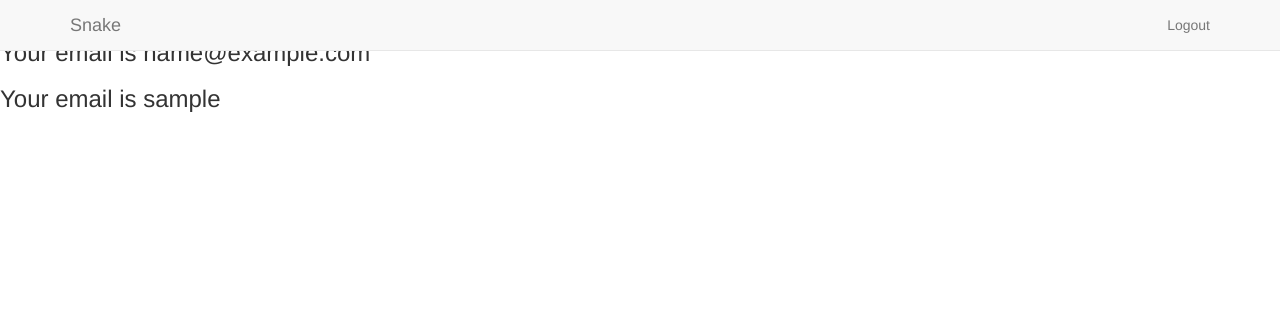
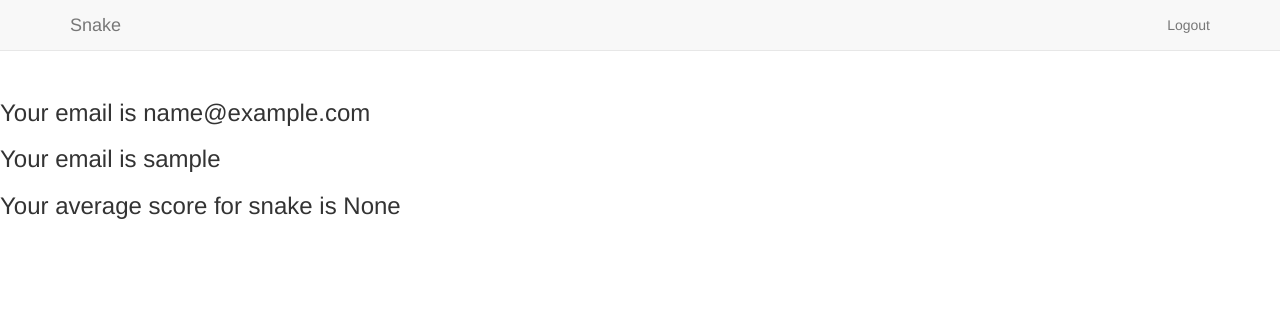
Before and after one commit to travis6888/snakeGame, a Django app: page /profile/ in a window 1280 px wide. Shown: the top 311 px of the page. Run offline with Django 3.2, Linux system fonts and the light colour scheme; the visitor is signed in with stand-in values (Sample User, id 1); data that the repository does not hold is empty; some libraries are stand-ins or nearby versions.

Commit message:
fourth slide

```diff
--- a/snake/models.py
+++ b/snake/models.py
@@ -14,3 +14,5 @@ class Score(models.Model):
 
     def __unicode__(self):
         return "{} {}".format(self.player, self.score)
+
+    # def get_high_score(self):
--- a/snake/templates/leaderboard.html
+++ b/snake/templates/leaderboard.html
@@ -14,6 +14,7 @@
         <li>
     <p>Player: {{ score.player }}</p>
     <p> Score: {{ score.score }}</p>
+        <p> Date {{ score.date }}</p>
 
     </li>
     {% endfor %}
--- a/snake/templates/profile.html
+++ b/snake/templates/profile.html
@@ -1,5 +1,19 @@
 {% extends 'base_template.html' %}
 {% block content %}
+    <br>
+        <br>
+    <br>
+    <br>
+
 <h3>Your email is {{ user.email }}</h3>
 <h3>Your email is {{ user.username }}</h3>
+    <h3> Your average score for snake is {{ average.score__avg }}</h3>
+    <ol>
+    {%  for score in scores %}
+        <li>
+    <p>Date: {{ score.date }}</p>
+    <p>Score: {{ score.score }}</p>
+    </li>
+    {% endfor %}
+    </ol>
 {% endblock %}
--- a/snake/views.py
+++ b/snake/views.py
@@ -3,7 +3,7 @@ from django.contrib import messages
 from django.contrib.auth import authenticate, login
 from django.contrib.auth.decorators import login_required
 from django.core.urlresolvers import reverse
-from django.db.models import Max
+from django.db.models import Max, Avg
 from django.http import HttpResponseRedirect, HttpResponse
 from django.shortcuts import render
 
@@ -22,7 +22,11 @@ def snake(request):
 
 @login_required
 def profile(request):
-    return render(request, 'profile.html')
+    score = Score.objects.filter(player=request.user).order_by('-date')
+    average = Score.objects.filter(player=request.user).aggregate(Avg('score'))
+
+    data = {'scores':score, 'average': average}
+    return render(request, 'profile.html', data)
 
 
 def register(request):
```
Also changed, not shown: 2 other files.
